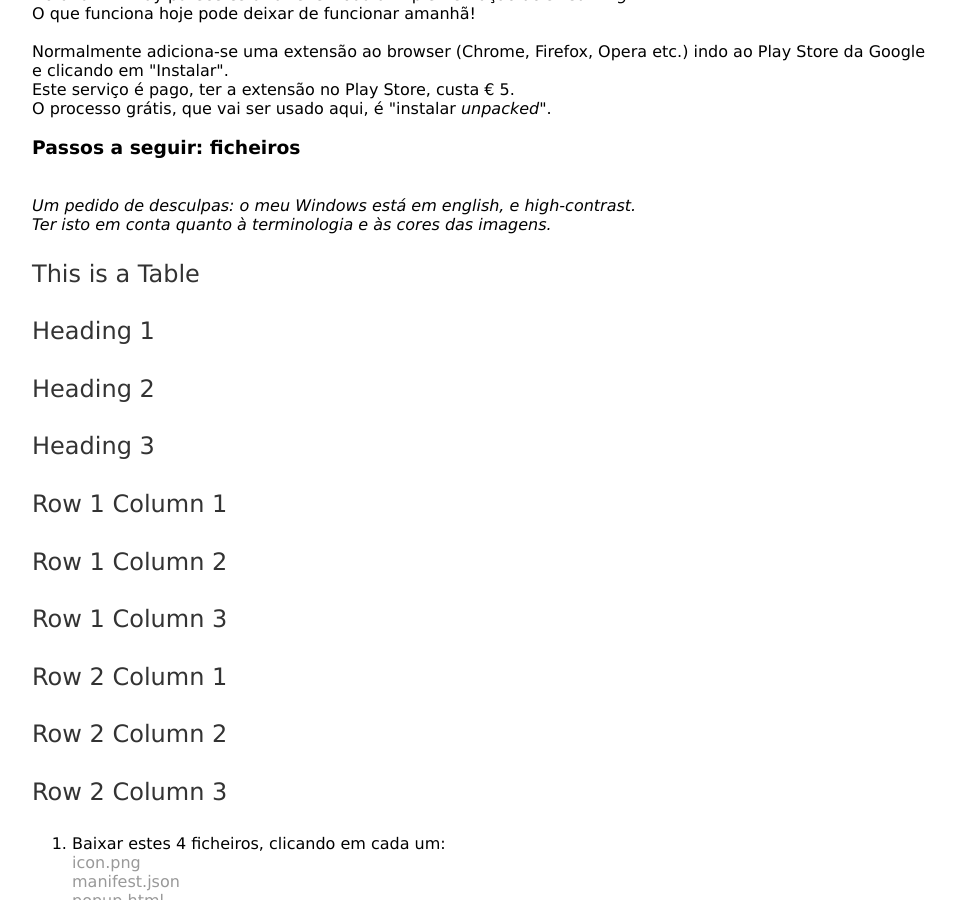
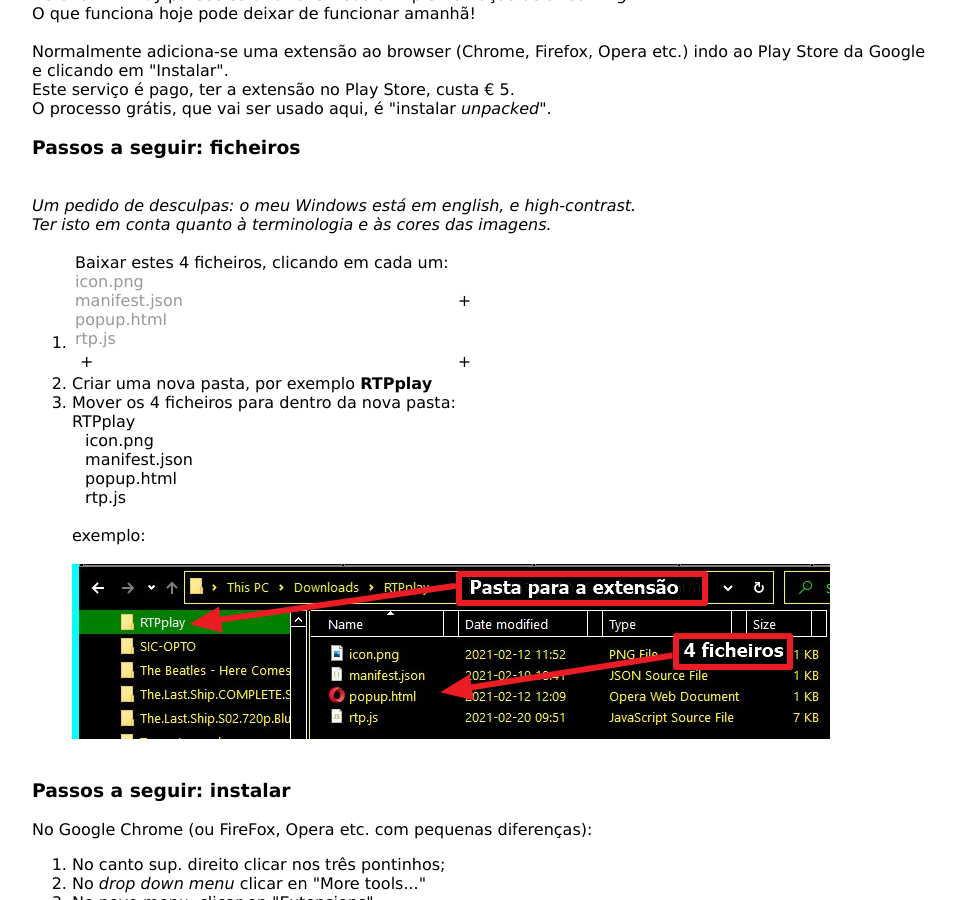
Before and after one commit to rtpplay/recursos.github.io, a Jekyll site: the page built from index.html, in a window 1280 px wide and 900 px high, scrolled down 218 px. Shown: the whole window, without its empty margins (160-1116 px from the left). Built offline with Jekyll 4.4.1, drawn with Linux system fonts in a browser that asks for light colours.

Commit message:
Update index.html

```diff
--- a/index.html
+++ b/index.html
@@ -21,51 +21,28 @@ title: RTP Play extension
 	<i>Um pedido de desculpas: o meu Windows está em english, e high-contrast.<br>
 	Ter isto em conta quanto à terminologia e às cores das imagens.
 	</i>
-	<div class="Table">
-    <div class="Title">
-        <p>This is a Table</p>
-    </div>
-    <div class="Heading">
-        <div class="Cell">
-            <p>Heading 1</p>
-        </div>
-        <div class="Cell">
-            <p>Heading 2</p>
-        </div>
-        <div class="Cell">
-            <p>Heading 3</p>
-        </div>
-    </div>
-    <div class="Row">
-        <div class="Cell">
-            <p>Row 1 Column 1</p>
-        </div>
-        <div class="Cell">
-            <p>Row 1 Column 2</p>
-        </div>
-        <div class="Cell">
-            <p>Row 1 Column 3</p>
-        </div>
-    </div>
-    <div class="Row">
-        <div class="Cell">
-            <p>Row 2 Column 1</p>
-        </div>
-        <div class="Cell">
-            <p>Row 2 Column 2</p>
-        </div>
-        <div class="Cell">
-            <p>Row 2 Column 3</p>
-        </div>
-    </div>
-</div>
+
 	<ol>
 	<li>
-	Baixar estes 4 ficheiros, clicando em cada um:<br>
+		<div class="Table">
+ <table>
+<tbody>
+<tr>
+<td>	Baixar estes 4 ficheiros, clicando em cada um:<br>
 	<a href="files/icon.png" download>icon.png</a> <br>
 	<a href="files/manifest.json" download>manifest.json</a> <br>
 	<a href="files/popup.html" download>popup.html</a> <br>
-	<a href="files/rtp.js" download>rtp.js</a> <br>
+	<a href="files/rtp.js" download>rtp.js</a> <br></td>
+<td>&nbsp;+</td>
+</tr>
+<tr>
+<td>&nbsp;+</td>
+<td>&nbsp;+</td>
+</tr>
+</tbody>
+</table>
+</div>
+
 
 		</li>
 		<li>
```
